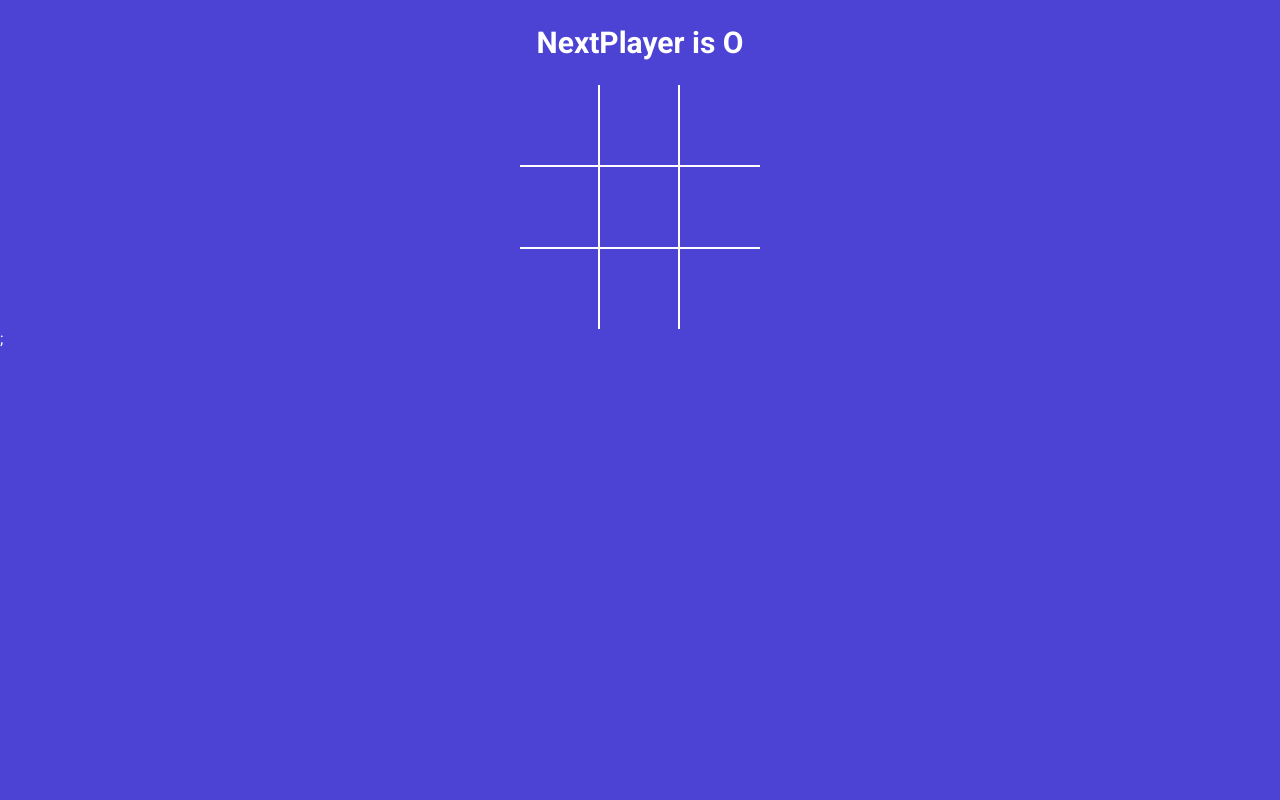
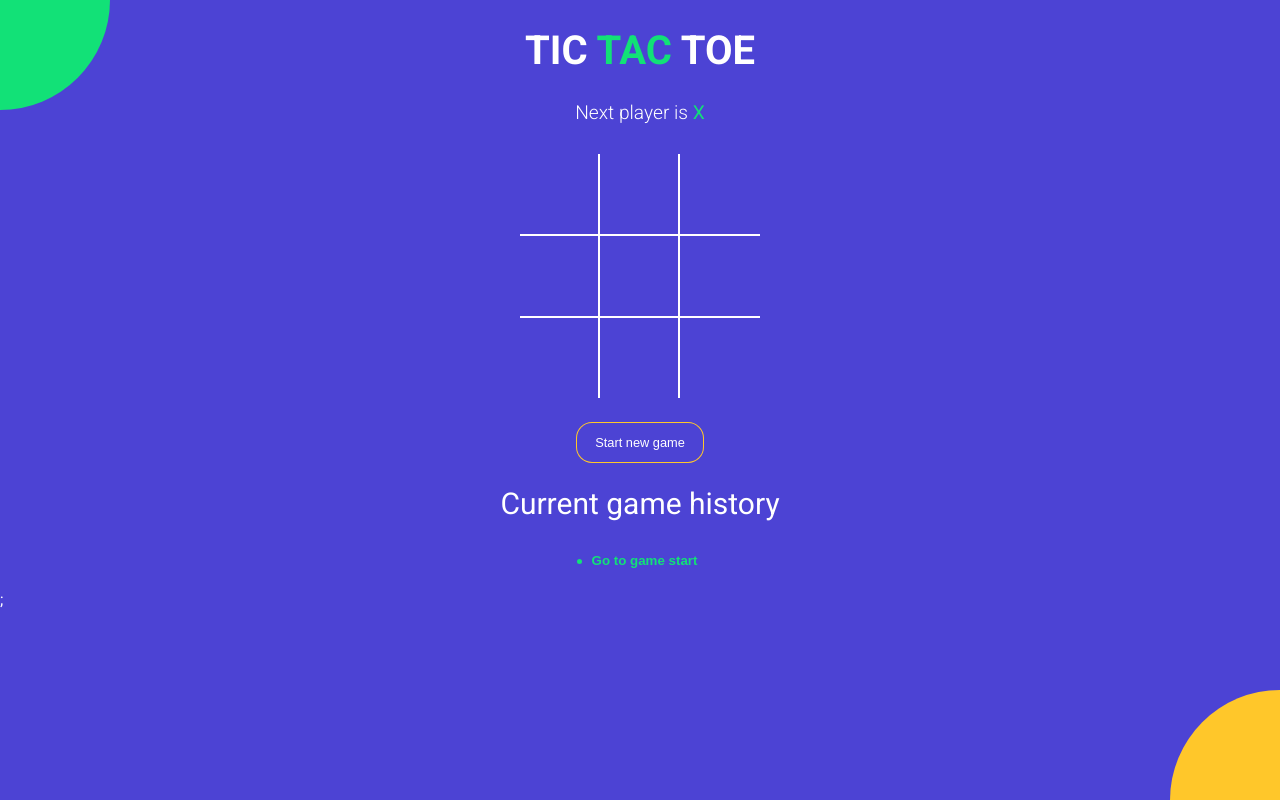
Before and after one commit to foxcode11/TicTacToe-react-app, a React (Vite) app: page / in a window 1280 px wide. Built offline with nearby package versions, Linux system fonts and the light colour scheme.

Commit message:
Completed the game

```diff
--- a/src/App.jsx
+++ b/src/App.jsx
@@ -1,38 +1,73 @@
+import { useState } from 'react';
+import Board from './components/Board';
+import History from './components/History';
+import StatusMessage from './components/StatusMessage';
+import { calculateWinner } from './helpers';
 import './style.scss';
-import Board from './components/Board';
-import { useState } from 'react';
-import { calculateWinner } from './winner';
-function App() {
-  const [square, setSquare] = useState(Array(9).fill(null));
-  const [isXNext, setIsXNext] = useState(false);
 
-  const winner = calculateWinner(square);
-  const nextPlayer = isXNext ? 'X' : 'O';
-  const statusMessage = winner
-    ? `Winner is ${winner}`
-    : `NextPlayer is ${nextPlayer}`;
-  const handleSquareClick = ClickedPosition => {
-    if (square[ClickedPosition] || winner) {
+const NEW_GAME = [{ board: Array(9).fill(null), isXNext: true }];
+
+const App = () => {
+  const [history, setHistory] = useState(NEW_GAME);
+  const [currentMove, setCurrentMove] = useState(0);
+  const current = history[currentMove];
+
+  const { winner, winningSquares } = calculateWinner(current.board);
+
+  const handleSquareClick = position => {
+    if (current.board[position] || winner) {
       return;
     }
 
-    setSquare(curSquare => {
-      return curSquare.map((squareValue, position) => {
-        if (ClickedPosition == position) {
-          return isXNext ? 'X' : 'O';
+    setHistory(prev => {
+      const last = prev[prev.length - 1];
+
+      const newBoard = last.board.map((square, pos) => {
+        if (pos === position) {
+          return last.isXNext ? 'X' : 'O';
         }
-        return squareValue;
+
+        return square;
       });
+
+      return prev.concat({ board: newBoard, isXNext: !last.isXNext });
     });
 
-    setIsXNext(curIsXNext => !curIsXNext);
+    setCurrentMove(prev => prev + 1);
   };
+
+  const moveTo = move => {
+    setCurrentMove(move);
+  };
+
+  const onNewGame = () => {
+    setHistory(NEW_GAME);
+    setCurrentMove(0);
+  };
+
   return (
     <div className="app">
-      <h2>{statusMessage}</h2>
-      <Board square={square} handleSquareClick={handleSquareClick} />
+      <h1>
+        TIC <span className="text-green">TAC</span> TOE
+      </h1>
+      <StatusMessage winner={winner} current={current} />
+      <Board
+        board={current.board}
+        handleSquareClick={handleSquareClick}
+        winningSquares={winningSquares}
+      />
+      <button
+        type="button"
+        onClick={onNewGame}
+        className={`btn-reset ${winner ? 'active' : ''}`}
+      >
+        Start new game
+      </button>
+      <h2 style={{ fontWeight: 'normal' }}>Current game history</h2>
+      <History history={history} moveTo={moveTo} currentMove={currentMove} />
+      <div className="bg-balls" />
     </div>
   );
-}
+};
 
 export default App;
--- a/src/components/Board.jsx
+++ b/src/components/Board.jsx
@@ -1,10 +1,14 @@
 import Square from './Square';
-const Board = ({ square, handleSquareClick }) => {
+
+const Board = ({ board, handleSquareClick, winningSquares }) => {
   const renderSquare = position => {
+    const isWinningSquare = winningSquares.includes(position);
+
     return (
       <Square
-        value={square[position]}
+        value={board[position]}
         onClick={() => handleSquareClick(position)}
+        isWinningSquare={isWinningSquare}
       />
     );
   };
@@ -29,4 +33,5 @@ const Board = ({ square, handleSquareClick }) => {
     </div>
   );
 };
+
 export default Board;
--- /dev/null
+++ b/src/components/History.jsx
@@ -0,0 +1,25 @@
+const History = ({ history, moveTo, currentMove }) => {
+  return (
+    <div className="history-wrapper">
+      <ul className="history">
+        {history.map((_, move) => {
+          return (
+            <li key={move}>
+              <button
+                className={`btn-move ${move === currentMove ? 'active' : ''}`}
+                type="button"
+                onClick={() => {
+                  moveTo(move);
+                }}
+              >
+                {move === 0 ? 'Go to game start' : `Go to move #${move}`}
+              </button>
+            </li>
+          );
+        })}
+      </ul>
+    </div>
+  );
+};
+
+export default History;
--- a/src/components/Square.jsx
+++ b/src/components/Square.jsx
@@ -1,8 +1,15 @@
-const Square = ({ value, onClick }) => {
+const Square = ({ value, onClick, isWinningSquare }) => {
   return (
-    <button type="button" className="square" onClick={onClick}>
+    <button
+      type="button"
+      onClick={onClick}
+      className={`square ${isWinningSquare ? 'winning' : ''} ${
+        value === 'X' ? 'text-green' : 'text-orange'
+      }`}
+    >
       {value}
     </button>
   );
 };
+
 export default Square;
--- /dev/null
+++ b/src/components/StatusMessage.jsx
@@ -0,0 +1,32 @@
+const StatusMessage = ({ winner, current }) => {
+  const noMovesLeft = current.board.every(el => el !== null);
+
+  return (
+    <div className="status-message">
+      {winner && (
+        <>
+          Winner is{' '}
+          <span className={winner === 'X' ? 'text-green' : 'text-orange'}>
+            {winner}
+          </span>
+        </>
+      )}
+      {!winner && !noMovesLeft && (
+        <>
+          Next player is{' '}
+          <span className={current.isXNext ? 'text-green' : 'text-orange'}>
+            {current.isXNext ? 'X' : 'O'}{' '}
+          </span>
+        </>
+      )}
+      {!winner && noMovesLeft && (
+        <>
+          <span className="text-green">X</span> and{' '}
+          <span className="text-orange">O</span> tied
+        </>
+      )}
+    </div>
+  );
+};
+
+export default StatusMessage;
--- a/src/winner.js
+++ b/src/helpers.js
@@ -12,8 +12,14 @@ export function calculateWinner(squares) {
   for (let i = 0; i < lines.length; i++) {
     const [a, b, c] = lines[i];
     if (squares[a] && squares[a] === squares[b] && squares[a] === squares[c]) {
-      return squares[a];
+      return {
+        winner: squares[a],
+        winningSquares: [a, b, c],
+      };
     }
   }
-  return null;
+  return {
+    winner: null,
+    winningSquares: [],
+  };
 }
```
